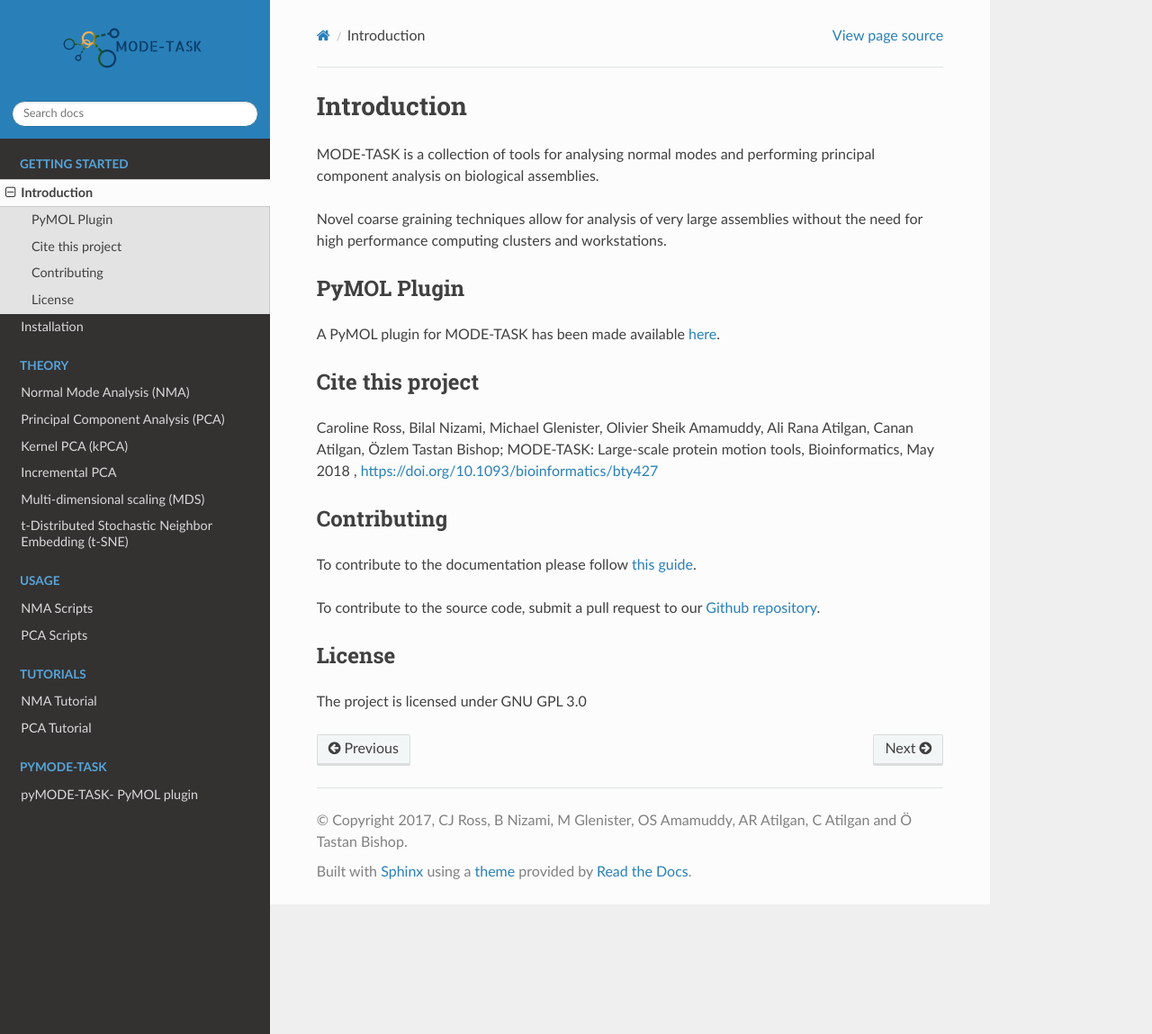
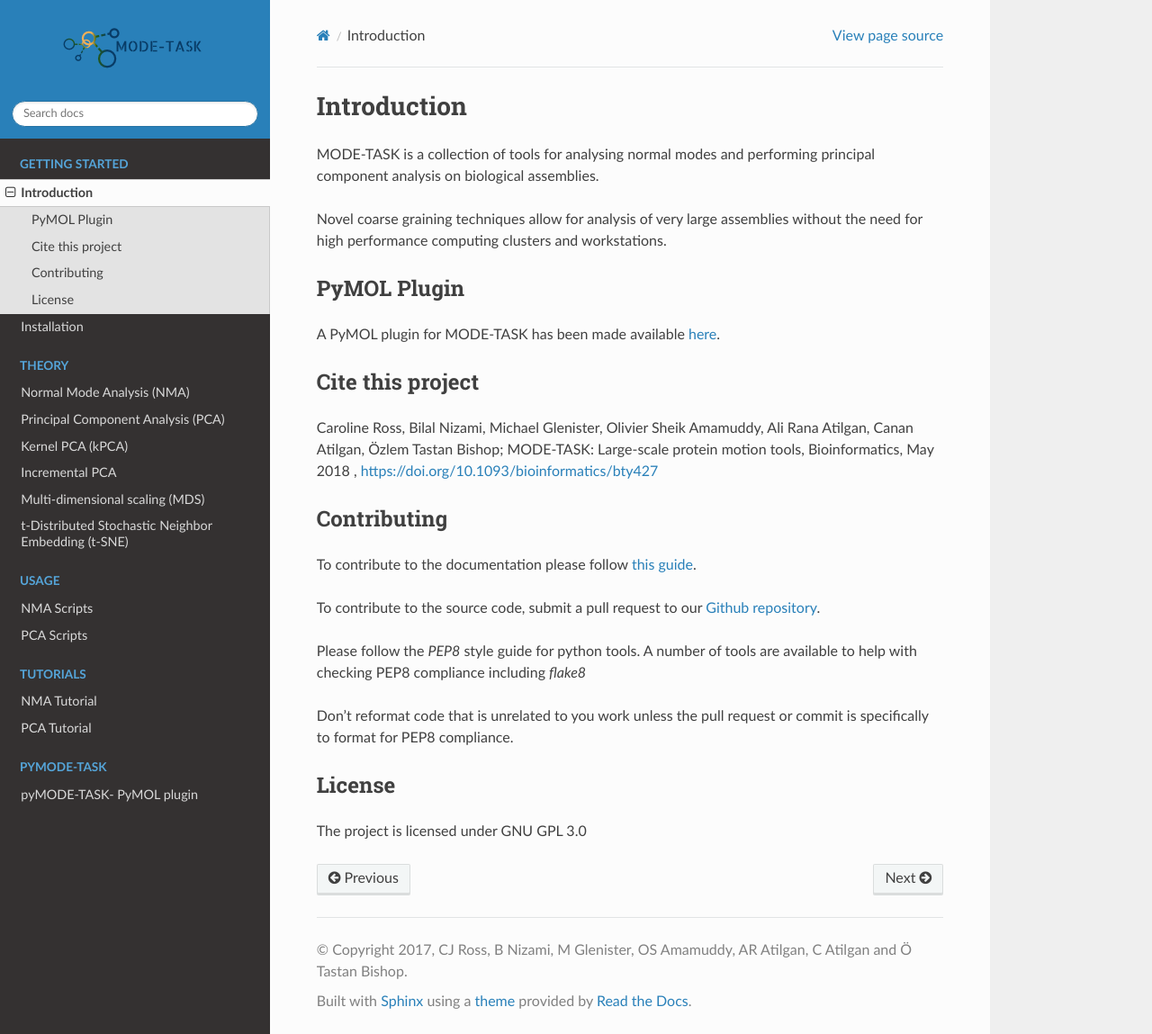
Before and after one commit to RUBi-ZA/MODE-TASK, a Sphinx documentation site: the page built from docs/source/intro.rst, in a window 1280 px wide and 1149 px high. Shown: the whole window at 90% size. Built offline with Sphinx 7.4.7 and the Read the Docs theme 2.0.0, drawn with Linux system fonts in a browser that asks for light colours.

Commit message:
Update documentation intro
Expanded details for contribution guidelines

```diff
--- a/docs/source/intro.rst
+++ b/docs/source/intro.rst
@@ -29,6 +29,14 @@ To contribute to the source code, submit a pull request to our `Github repositor
 
 .. _Github repository: https://github.com/RUBi-ZA/MODE-TASK
 
+Please follow the `PEP8` style guide for python tools. A number of tools are available to help with checking PEP8 compliance including `flake8`
+
+.. _PEP8: https://www.python.org/dev/peps/pep-0008/
+
+.. _flake8: https://flake8.pycqa.org/en/latest/
+
+Don't reformat code that is unrelated to you work unless the pull request or commit is specifically to format for PEP8 compliance.
+
 License
 ---------------
 
```
